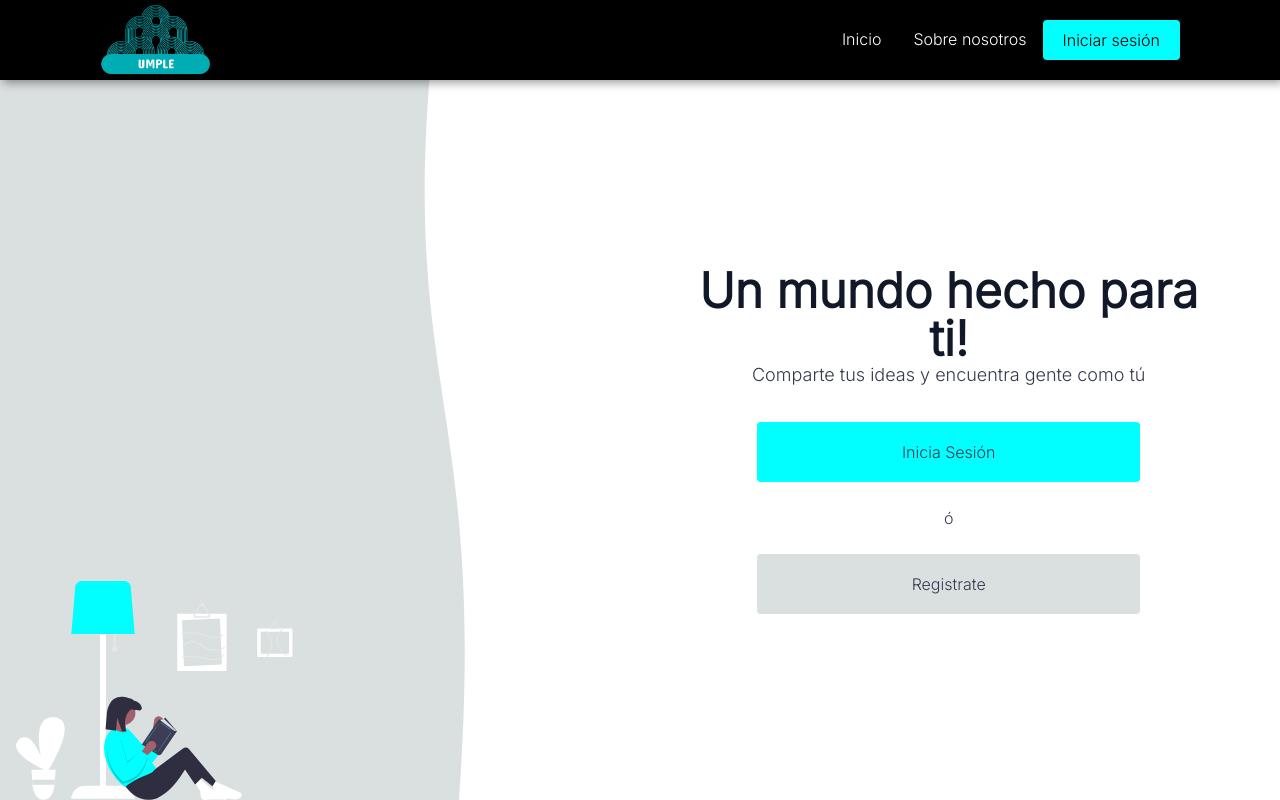
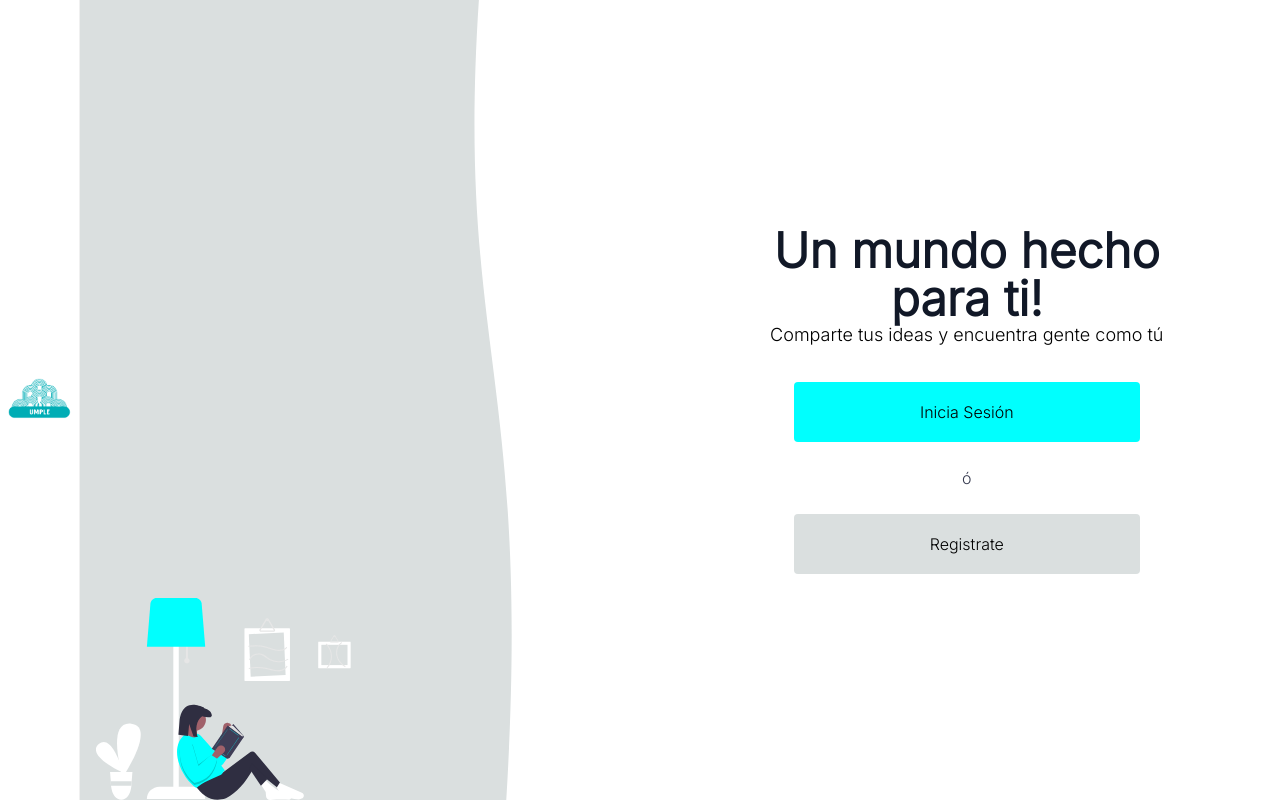
Before and after one commit to vale0722/umple-blog, a React (Create React App) app: page / in a window 1280 px wide. Built offline with nearby package versions, Linux system fonts and the light colour scheme.

Commit message:
style: improvements

```diff
--- a/src/App.js
+++ b/src/App.js
@@ -11,7 +11,7 @@ function App() {
       <link href="https://fonts.googleapis.com/css2?family=Inter:wght@300&display=swap" rel="stylesheet" />
       <GlobalStyle />
       <Navbar />
-      <Routes />
+      <Routes/>
     </Router>
   );
 };
--- a/src/components/Client/AboutUs/PersonalCard/PersonalCard.elements.js
+++ b/src/components/Client/AboutUs/PersonalCard/PersonalCard.elements.js
@@ -19,7 +19,7 @@ export const AboutUsImgContainer = styled.div`
 export const CardSection = styled.div`
   &:hover {
     transform: scale(1.03);
-    transition: all 0.5s ease-out;
+    transition: all 0.3s ease-out;
   }
 
   @media screen and (max-width: 960px) {
--- a/src/components/Client/AboutUs/PersonalCard/PersonalCard.js
+++ b/src/components/Client/AboutUs/PersonalCard/PersonalCard.js
@@ -14,7 +14,7 @@ const PersonalCard = ({image, name, description, github}) => {
                 <CardContainer className="text-center">
                     <h1 className="text-lg font-bold">{name}</h1>
                     <h2>{description}</h2>
-                    <a className="text-center w-full mt-6" href={github}>
+                    <a className="text-center w-full mt-6" target="_blank" href={github}>
                         <FaGithub></FaGithub>
                     </a>
                 </CardContainer>
--- a/src/components/Client/Navbar/Navbar.elements.js
+++ b/src/components/Client/Navbar/Navbar.elements.js
@@ -1,93 +1,74 @@
-import {Container} from '../../../globalStyles';
 import styled from 'styled-components';
 import {Link} from 'react-router-dom';
 
-export const Nav = styled.nav`
-  background: var(--color-background);
-  height: 80px;
-  display: flex;
-  justify-content: center;
-  align-items: center;
-  font-size: 1.2rem;
-  position: sticky;
-  top: 0;
-  box-shadow: 3px 3px 9px 0px #00000061;
-  z-index: 999;
+export const Nav = styled.div`
+  width: 80px;
+  height: 100vh;
+  background: #fff;
+  position: fixed;
+  left: 0;
+  border-right: 1px solid #f0f0f0;
+  z-index: 9999;
+
+  @media (max-width: 770px) {
+    padding: 10px 20px;
+    width: 100%;
+    height: 80px;
+    position: fixed;
+    left: 0;
+    border-right: 0 solid #f0f0f0;
+    border-bottom: 0 solid #f0f0f0;
+    z-index: 999999;
+  }
 `;
 
-export const NavbarContainer = styled(Container)`
-  display: flex;
-  justify-content: space-between;
-  height: 80px;
-  ${Container}
-`;
+export const NavLogo = styled.div`
+  display: block;
+  margin: ${({click}) => click ? '47vh 30%' : '47vh 10%'};
+  cursor: pointer;
+  height: 100%;
+  background: url(${({logo}) => logo ?? ''}) no-repeat;
+  background-size: contain;
+  -webkit-transition: all .3s ease-in-out;
+  -moz-transition: all .3s ease-in-out;
+  transition: all .3s ease-in-out;
 
-export const NavLogo = styled(Link)`
-  color: #fff;
-  justify-self: flex-start;
-  text-decoration: none;
-  font-size: 2rem;
-  display: flex;
-  align-items: center;
+  &:hover, &:focus {
+    margin: 47vh 30%;
+    background-image: url(${({menu}) => menu ?? ''});
+  }
+
+  @media (max-width: 770px) {
+    margin: 0;
+    max-height: 65%;
+    &:hover, &:focus {
+      margin: 0;
+    }
+  }
 `;
 
 
-export const NavIcon = styled.img`
+export const NavMenu = styled.div`
+  -webkit-animation: shelf .5s forwards linear alternate;
+  animation: shelf .5s forwards linear alternate;
+  box-sizing: content-box;
+  background: #fff;
+  width: 45vw;
   height: 100%;
-  width: 100%;
-`;
-
-
-export const MobileIcon = styled.div`
-  display: none;
-  justify-content: center;
-  justify-items: center;
-  justify-self: center;
-  align-content: center;
-  @media screen and (max-width: 960px) {
-    display: block;
-    font-size: 1.8rem;
-    cursor: pointer;
-  }
-`;
-
-export const NavMenu = styled.ul`
-  display: flex;
-  align-items: center;
-  list-style: none;
-  text-align: center;
-
-  @media screen and (max-width: 960px) {
-    display: flex;
-    padding: 0.5rem 1rem;
-    flex-direction: column;
+  position: relative;
+  overflow: scroll;
+  display: ${({click}) => click ? 'block' : 'none'};
+  @media (max-width: 770px) {
     width: 100%;
-    height: 90vh;
-    position: absolute;
-    top: 80px;
-    left: ${({click}) => (click ? 0 : '-100%')};
-    opacity: 1;
-    transition: all 0.5s ease;
-    background: var(--color-background);
   }
 `;
 
 export const NavItem = styled.li`
-  height: 80px;
   border-bottom: 2px solid transparent;
   border-radius: 4px;
-
-  &:hover {
-    border-bottom: 2px solid var(--color-background);
-  }
-
+  height: 80px;
   @media screen and (max-width: 960px) {
     width: 100%;
-    &:hover {
-      background: #00ADC35c;
-      transition: all 0.6s ease;
-      border: none;
-    }
   }
 `
 
@@ -106,25 +87,3 @@ export const NavLinks = styled(Link)`
     display: table;
   }
 `
-
-export const NavItemBtn = styled.li`
-  @media screen and (max-width: 960px) {
-    display: flex;
-    justify-content: center;
-    align-items: center;
-    width: 100%;
-    height: 83px;
-  }
-`
-
-export const NavBtnLink = styled(Link)`
-  display: flex;
-  justify-content: center;
-  align-items: center;
-  text-decoration: none;
-  padding: 8px 0px;
-  width: 100%;
-  height: 100%;
-  border: none;
-  outline: none;
-`
--- a/src/components/Client/Navbar/Navbar.js
+++ b/src/components/Client/Navbar/Navbar.js
@@ -1,49 +1,43 @@
 import React, {useState} from 'react'
-import {FaBars, FaTimes} from 'react-icons/fa'
-import {IconContext} from 'react-icons/lib'
-import {Button} from '../../../globalStyles'
 import logo from '../../../images/logo.png'
+import close from '../../../images/svgs/close.svg'
+import menu from '../../../images/svgs/menu.svg'
+
 import {
     Nav,
-    NavbarContainer,
     NavLogo,
-    NavIcon,
-    MobileIcon,
     NavMenu,
     NavItem,
     NavLinks,
-    NavItemBtn
 } from './Navbar.elements'
 
 function Navbar() {
     const [click, setClick] = useState(false)
     const handleClick = () => setClick(!click)
     return (
-        <>
-            <IconContext.Provider value={{color: '#fff'}}>
-                <Nav>
-                    <NavbarContainer>
-                        <NavLogo to="/">
-                            <NavIcon src={logo} alt="Logo"></NavIcon>
-                        </NavLogo>
-                        <MobileIcon onClick={handleClick}>
-                            {click ? <FaTimes className="h-full"/> : <FaBars className="h-full"/>}
-                        </MobileIcon>
-                        <NavMenu onClick={handleClick} click={click}>
-                            <NavItem>
-                                <NavLinks to="/">Inicio</NavLinks>
+        <header>
+            <Nav>
+                <NavLogo logo={click ? close : logo} click={click} menu={menu} onClick={handleClick}/>
+            </Nav>
+            <div className={'navigation h-full' + (click ? ' open-nav' : '')}>
+                <div className="container h-full">
+                    <NavMenu className="p-4" click={click}>
+                        <ul className="tabs active">
+                            <NavItem onClick={handleClick}>
+                                <NavLinks to="/" >Inicio</NavLinks>
                             </NavItem>
-                            <NavItem>
+                            <NavItem onClick={handleClick}>
                                 <NavLinks to="/about-us">Sobre nosotros</NavLinks>
                             </NavItem>
-                            <NavItemBtn>
-                                <Button to="/login" className="bg-up-100">Iniciar sesión</Button>
-                            </NavItemBtn>
-                        </NavMenu>
-                    </NavbarContainer>
-                </Nav>
-            </ IconContext.Provider>
-        </>
+                            <NavItem onClick={handleClick}>
+                                <NavLinks to="/login">Iniciar sesión</NavLinks>
+                            </NavItem>
+                        </ul>
+                    </NavMenu>
+                </div>
+            </div>
+            <div className="menu-bg" onClick={handleClick}/>
+        </header>
     );
 }
 
--- a/src/pages/Client/Home.js
+++ b/src/pages/Client/Home.js
@@ -5,7 +5,7 @@ import {Button} from "../../globalStyles";
 
 const Home = () => {
     return (
-        <div className="flex flex-grow md:flex-row flex-col">
+        <div className="flex flex-grow md:flex-row flex-col mt-20 md:mt-0">
             <div className="min-h-full">
                 <div className="h-full md:grid md:grid-cols-2">
                     <div className="px-4 bg-up-50 h-full">
--- a/src/styles/index.css
+++ b/src/styles/index.css
@@ -1,3 +1,281 @@
 @tailwind base;
 @tailwind components;
 @tailwind utilities;
+
+::-webkit-scrollbar {
+    display: none
+}
+
+p {
+    color: #000;
+    font-size: 12px;
+    font-weight: lighter;
+    line-height: 24px
+}
+
+ul {
+    padding: 0
+}
+
+li {
+    list-style: none
+}
+
+body {
+    background: #fff;
+    left: 80px;
+    margin-right: 80px;
+    position: relative;
+    overflow-x: hidden
+}
+
+.container {
+    display: -webkit-box;
+    display: -ms-flexbox;
+    display: flex;
+    -ms-flex-flow: row wrap;
+    flex-flow: row wrap
+}
+
+.navigation {
+    background: transparent;
+    position: fixed;
+    z-index: 99999
+}
+
+.open-nav {
+    background: rgba(0, 0, 0, .5)
+}
+
+.navigation:after {
+    content: '';
+    background: transparent;
+    height: 100vh;
+    width: 100vw;
+    position: absolute;
+    top: 0;
+    left: 0;
+    z-index: -1;
+    display: none
+}
+
+.open-nav + .navigation:after {
+    background: rgba(0, 0, 0, .25);
+    display: block
+}
+
+.menu-bg {
+    position: fixed;
+    display: none;
+    width: 100%;
+    height: 100vh;
+    background: transparent;
+    z-index: 11;
+    -webkit-transition: .3s all ease-in-out;
+    transition: .3s all ease-in-out
+}
+
+.open-nav + .menu-bg {
+    display: block;
+    background: rgba(0, 0, 0, .5);
+    -webkit-transition: .9s all ease-in-out;
+    transition: .9s all ease-in-out
+}
+
+.logo-menu {
+    cursor: pointer;
+    display: block;
+    margin: 47vh 0;
+}
+
+.logo-menu svg, .navigation, .open-nav, ul.tabs li > a:after {
+    -webkit-transition: .5s all cubic-bezier(.87, -.41, .19, 1.44);
+    transition: .5s all cubic-bezier(.87, -.41, .19, 1.44)
+}
+
+@-webkit-keyframes shelf {
+    0% {
+        padding-right: 0
+    }
+    20% {
+        padding-right: 20px
+    }
+    40% {
+        padding-right: 10px
+    }
+    60% {
+        padding-right: 15px
+    }
+    80% {
+        padding-right: 5px
+    }
+    100% {
+        padding-right: 0
+    }
+}
+
+@keyframes shelf {
+    0% {
+        padding-right: 0
+    }
+    20% {
+        padding-right: 20px
+    }
+    40% {
+        padding-right: 10px
+    }
+    60% {
+        padding-right: 15px
+    }
+    80% {
+        padding-right: 5px
+    }
+    100% {
+        padding-right: 0
+    }
+}
+
+
+@media (max-width: 770px) {
+    body {
+        margin: 0;
+        left: 0;
+        margin-right: 0;
+        position: relative;
+        overflow-x: hidden;
+    }
+
+    .open-nav {
+        background: transparent
+    }
+
+    .logo-menu {
+        top: 0;
+        left: 60px;
+        position: absolute
+    }
+
+    .logo-menu svg, .logo.mobile-show svg {
+        margin: 17px
+    }
+
+    .navigation {
+        width: 100%
+    }
+
+    .navigation .container, .navigation.open-nav {
+        height: 100%
+    }
+
+    .open-nav + .menu-bg {
+        display: none !important
+    }
+}
+
+ul.tabs {
+    margin: 10%;
+}
+
+ul.tabs li.current:hover > a:after {
+    width: 100%;
+}
+
+ul.tabs li > a:after {
+    content: '';
+    display: block;
+    position: relative;
+    height: 2px;
+    width: 0%;
+    background: #39ccc7;
+    z-index: 1;
+}
+ul.tabs li.no-after > a:after {
+    display: none;
+}
+
+ul.tabs:after {
+    content: '';
+    width: 100%;
+    margin-top: -2px;
+    border-bottom: 0 solid #f0f0f0;
+    z-index: 0;
+}
+
+ul.tabs li > a:hover {
+    cursor: pointer;
+}
+
+ul.tabs li.current > a {
+    color: #37ccc9;
+}
+
+ul.tabs li:hover > a {
+    color: #37ccc9;
+}
+
+ul.tabs li a {
+    color: #191a1a;
+    text-decoration: none;
+    width: 100%;
+    height: 100%;
+    display: block;
+    cursor: pointer;
+}
+
+a:hover {
+    color: #37ccc9;
+}
+
+a {
+    text-decoration: none;
+    color: #000;
+}
+
+a, ul.tabs li {
+    -webkit-transition: .3s all ease-in-out, 0s z-index ease-in-out, 0s border ease-in-out;
+    transition: .3s all ease-in-out,0s z-index ease-in-out,0s border ease-in-out;
+}
+
+ul.tabs li.current:hover > a:after {
+    width: 100%;
+}
+
+ul.tabs li.current>a:after, ul.tabs li:hover>a:after {
+    width: 100%;
+}
+
+li {
+    opacity: 1;
+    -webkit-transition: .5s opacity ease-in-out, .5s transform ease-in-out;
+    -webkit-transition: .5s opacity ease-in-out, .5s -webkit-transform ease-in-out;
+    transition: .5s opacity ease-in-out, .5s -webkit-transform ease-in-out;
+    transition: .5s opacity ease-in-out, .5s transform ease-in-out;
+    transition: .5s opacity ease-in-out, .5s transform ease-in-out, .5s -webkit-transform ease-in-out;
+    -webkit-transition-delay: .35s;
+    transition-delay: .35s;
+    -webkit-transform: translate(0px, 0px);
+    transform: translate(0px, 0px);
+}
+
+ul.tabs li.current > a {
+    color: #37ccc9;
+}
+
+ul.tabs li a {
+    color: #191a1a;
+    text-decoration: none;
+    width: 100%;
+    height: 100%;
+    display: block;
+    cursor: pointer;
+}
+
+a {
+    text-decoration: none;
+    color: #000;
+}
+
+a, ul.tabs li {
+    -webkit-transition: .3s all ease-in-out, 0s z-index ease-in-out, 0s border ease-in-out;
+    transition: .3s all ease-in-out, 0s z-index ease-in-out, 0s border ease-in-out;
+}
```
Also changed, not shown: src/pages/Client/AboutUs.js (+6 -5 lines), src/images/svgs/close.svg (added), src/images/svgs/menu.svg (added).
